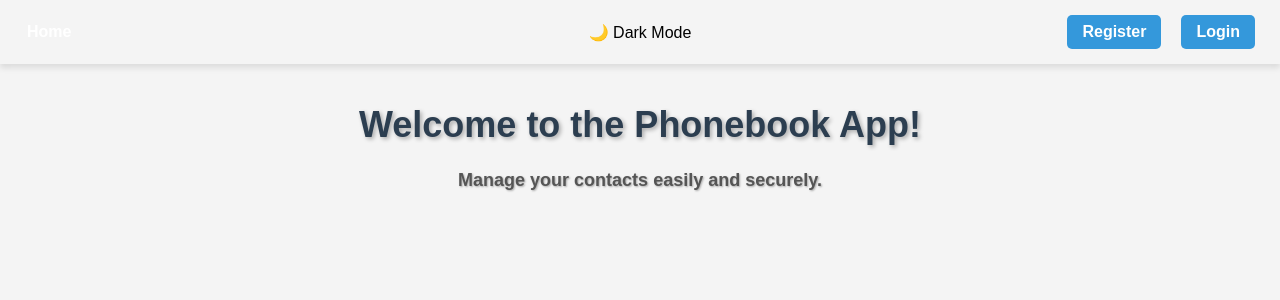
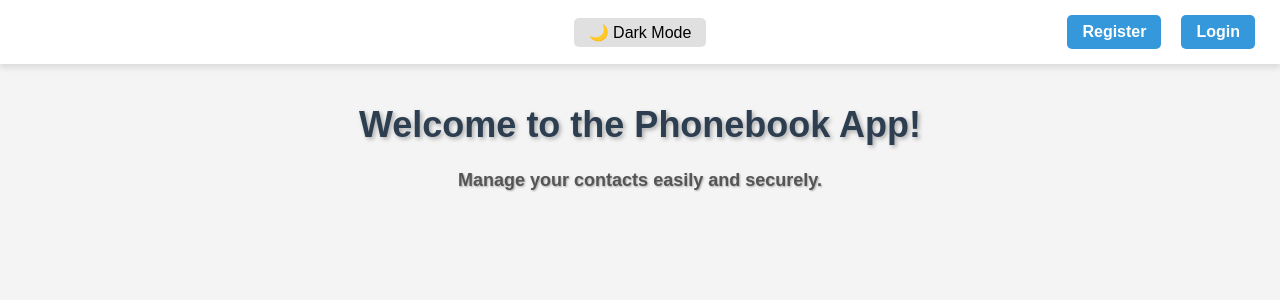
Before and after one commit to YevheniiaZalevska/phonebook, a React (Vite) app: page / in a window 1280 px wide. Shown: the top 300 px of the page. Built offline with nearby package versions, Linux system fonts and the light colour scheme.

Commit message:
Update index.css

```diff
--- a/src/index.css
+++ b/src/index.css
@@ -46,15 +46,26 @@ body {
 }
 
 :root {
-  --background-color: #ffffff;
-  --text-color: #2c3e50;
-  --button-bg-color: #3498db;
-  --button-text-color: #ffffff;
+  --background-color: #f9f9f9;
+  --text-color: #333;
+  --nav-bg: #ffffff;
+  --button-bg: #e0e0e0;
+  --button-text: #000;
 }
 
-[data-theme="dark"] {
-  --background-color: #000000;
-  --text-color: #3b001b;
-  --button-bg-color: #032841;
-  --button-text-color: #ecf0f1;
+body.dark {
+  --background-color: #222;
+  --text-color: #fc0000;
+  --nav-bg: #333;
+  --button-bg: #444;
+  --button-text: #fff;
 }
+
+body {
+  background-color: var(--background-color);
+  color: var(--text-color);
+  transition: background-color 0.3s ease, color 0.3s ease;
+  font-family: Arial, sans-serif;
+  margin: 0;
+  padding: 0;
+}
```
